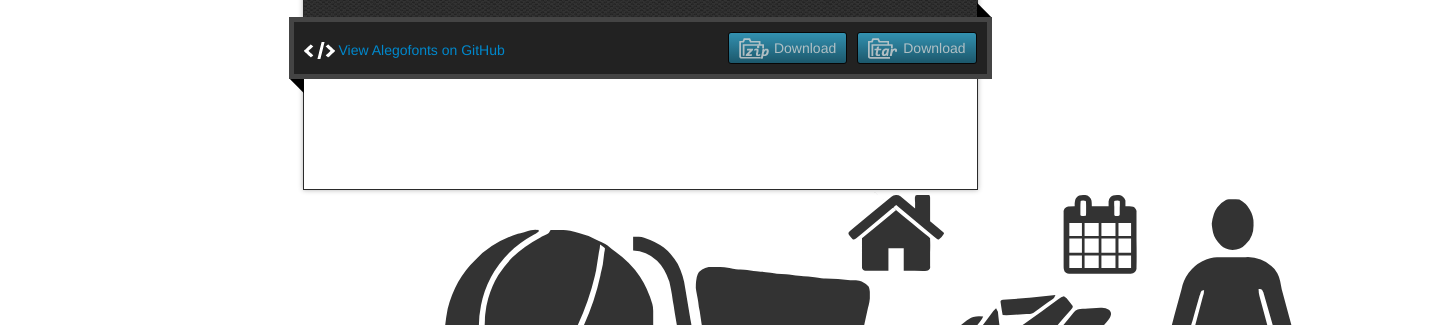
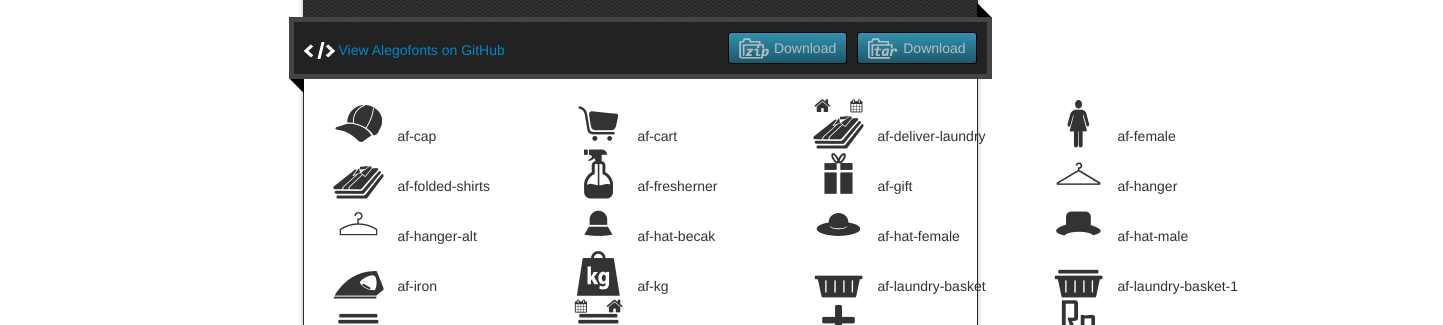
Before and after one commit to alegogit/alegofonts, a plain HTML site: page index.html in a window 1280 px wide. Shown: the part 184-509 px from the top of the page, 1443 px wide, since content can reach past the window. Drawn offline with nearby package versions, Linux system fonts and the light colour scheme; files whose address does not match are found by name.

Commit message:
Update index.html

```diff
--- a/index.html
+++ b/index.html
@@ -252,7 +252,7 @@ body {
       font-family: "alegofonts";
       font-style: normal;
       font-weight: normal;
-      font-size: 300px;
+      font-size: 50px;
       speak: none;
 
       display: inline-block;
@@ -316,10 +316,8 @@ body {
         </div>
         <span class="blc"></span><span class="trc"></span>
         </div>
+        <article>
 
-
-      </div>
-    </div>
     <div class="container header">
       <h1>
         alegofonts
@@ -438,6 +436,10 @@ body {
         <div title="Code: 0xe846" class="the-icons span3"><i class="demo-icon af-sweater">&#xe846;</i> <span class="i-name">af-sweater</span><span class="i-code">0xe846</span></div>
       </div>
     </div>
+        </article>
+
+      </div>
+    </div>
     <footer>
       <div class="owner">
       <p><a href="https://github.com/alegogit" class="avatar"><img src="https://avatars3.githubusercontent.com/u/10055536?v=3&amp;s=60" width="48" height="48"></a> <a href="https://github.com/alegogit">alegogit</a> maintains <a href="https://github.com/alegogit/alegofonts">Alegofonts</a></p>
```
